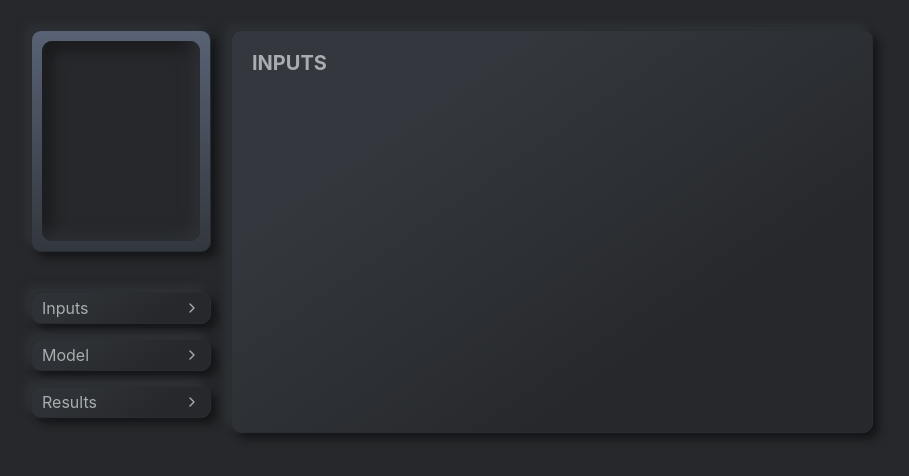
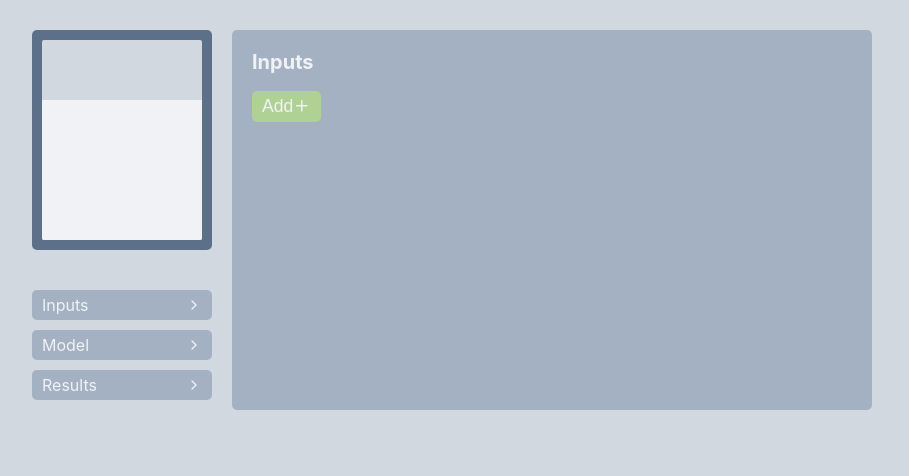
Before and after one commit to frankmangone/batch-simulator, a React (Create React App) app: page /inputs in a window 1280 px wide. Shown: the top 476 px of the page, without its empty margins (188-1097 px from the left). Built offline with nearby package versions, Linux system fonts and the light colour scheme.

Commit message:
New design

```diff
--- a/src/App.tsx
+++ b/src/App.tsx
@@ -13,10 +13,31 @@ import ModelPage from "./pages/ModelPage"
 import ResultsPage from "./pages/ResultsPage"
 
 const GlobalStyles = createGlobalStyle`
+  :root {
+    --color-primary-darkest: hsl(213,48%,15%);
+    --color-primary-darker: hsl(213,48%,30%);
+    --color-primary-dark: hsl(213,48%,50%);
+    --color-primary-normal: hsl(213,48%,70%);
+    --color-primary-light: hsl(213,48%,85%);
+    --color-primary-lighter: hsl(213,48%,95%);
+
+    --color-triadic-green-darker: hsl(93,40%,30%);
+    --color-triadic-green-dark: hsl(93,40%,45%);
+    --color-triadic-green-normal: hsl(93,40%,70%);
+    --color-triadic-green-light: hsl(93,40%,85%);
+    --color-triadic-green-lighter: hsl(93,40%,95%);
+
+    --color-grey-dark: hsl(213, 20%, 30%);
+    --color-grey-normal: hsl(213, 20%, 45%);
+    --color-grey-light: hsl(213, 20%, 70%);
+    --color-grey-lighter: hsl(213, 20%, 85%);
+    --color-grey-lightest: hsl(213, 20%, 95%);
+  }
+
   body {
     margin: 0;
     margin-top: 30px;
-    background-color: #26282B;
+    background-color: var(--color-grey-lighter);
   }
 `
 
--- /dev/null
+++ b/src/components/Button.tsx
@@ -0,0 +1,54 @@
+import styled from "styled-components"
+
+interface IButton {
+  color?: string
+}
+
+const Button = styled.button<IButton>`
+  align-items: center;
+  border-radius: 5px;
+  border: none;
+  cursor: pointer;
+  display: flex;
+  font-size: 1.1rem;
+  justify-content: space-between;
+  margin-bottom: 10px;
+  padding: 5px 10px;
+  text-decoration: none;
+
+  ${(props) => (colorsBase(props.color))}
+
+  &:hover {
+    ${(props) => (colorsHover(props.color))}
+  }
+`
+
+export default Button
+
+const colorsBase = (color?: string) => {
+  switch (color) {
+    case "green":
+      return `
+        background-color: var(--color-triadic-green-normal);
+        color: var(--color-grey-lightest);
+      `
+    default:
+      return `
+        background-color: var(--color-primary-dark);
+        color: var(--color-grey-lightest);
+      `
+  }
+}
+
+const colorsHover = (color?: string) => {
+  switch (color) {
+    case "green":
+      return `
+        background-color: var(--color-triadic-green-dark);
+      `
+    default:
+      return `
+        background-color: var(--color-primary-darker);
+      `
+  }
+}
--- /dev/null
+++ b/src/components/CompoundCard.tsx
@@ -0,0 +1,66 @@
+import styled from "styled-components"
+
+/* Types */
+import { ICompound } from "../types/Compound"
+
+interface ICompoundCardProps {
+  compound: ICompound
+}
+
+const CompoundCard: React.FC<ICompoundCardProps> = (props) => {
+  const { compound } = props
+
+  return (
+    <CompoundCardWrapper>
+      <CompoundCardInner>
+        <h1>{compound.symbol}</h1>
+        <CompoundColorBullet className="bullet" />
+      </CompoundCardInner>
+    </CompoundCardWrapper>
+  )
+}
+
+export default CompoundCard
+
+const CompoundCardWrapper = styled.li`
+  flex-basis: 33%;
+`
+
+const CompoundCardInner = styled.div`
+  margin: 5px;
+  padding: 20px;
+  position: relative;
+
+  align-items: center;
+  background-color: var(--color-grey-lighter);
+  border-radius: 5px;
+  display: flex;
+  color: #f7f3f2;
+  cursor: pointer;
+  overflow: hidden;
+
+  h1 {
+    margin: 0;
+    color: var(--color-grey-dark);
+    z-index: 2;
+  }
+
+  &:hover > .bullet {
+    transform: scale(18);
+    border-color: var(--color-grey-lighter);
+  }
+`
+
+const CompoundColorBullet = styled.div`
+  position: absolute;
+  width: 20px;
+  height: 20px;
+  top: 10px;
+  right: 10px;
+  border-radius: 50%;
+  transition: all 0.2s ease-in-out;
+  z-index: 1;
+
+  background-color: hsl(90, 80%, 65%);
+  border: 1px solid var(--color-grey-light);
+`
--- /dev/null
+++ b/src/components/CompoundList.tsx
@@ -0,0 +1,33 @@
+import styled from 'styled-components'
+
+/* Components */
+import CompoundCard from './CompoundCard'
+
+/* Types */
+import { ICompound } from '../types/Compound'
+
+interface ICompoundListProps {
+  compounds: ICompound[]
+}
+
+const CompoundList: React.FC<ICompoundListProps> = (props) => {
+  const { compounds } = props
+
+  return (
+    <CompoundListWrapper>
+      {compounds.map((compound, index) => (
+        <CompoundCard key={index} compound={compound} />
+      ))}
+    </CompoundListWrapper>
+  )
+}
+
+export default CompoundList
+
+const CompoundListWrapper = styled.ul`
+  align-self: stretch;
+  display: flex;
+  flex-wrap: wrap;
+  list-style-type: none;
+  padding-left: 0;
+`
--- a/src/components/PageTitle.tsx
+++ b/src/components/PageTitle.tsx
@@ -1,7 +1,7 @@
 import styled from "styled-components"
 
 const PageTitle = styled.h2`
-  color: #a8adb0;
+  color: var(--color-grey-lightest);
   font-size: 20px;
   margin-top: 0;
 `
--- a/src/components/Reactor.tsx
+++ b/src/components/Reactor.tsx
@@ -3,17 +3,18 @@ import styled from "styled-components"
 const Reactor: React.FC = () => {
   return (
     <ReactorWrapper>
-      <ReactorInterior></ReactorInterior>
+      <ReactorInterior>
+
+        <ReactorLiquid id='liquid'/>
+      </ReactorInterior>
     </ReactorWrapper>
   )
 }
 
 const ReactorWrapper = styled.div`
   position: relative;
-  background: linear-gradient(180deg, #586274 0%, #26282b 134.84%);
-  border: 1px solid #292c30;
-  border-radius: 10px;
-  box-shadow: -6px -6px 8px #2e3135, 6px 6px 8px #151618;
+  background-color: var(--color-grey-normal);
+  border-radius: 5px;
   height: 220px;
   margin-bottom: 40px;
 `
@@ -25,9 +26,19 @@ const ReactorInterior = styled.div`
   left: 10px;
   right: 10px;
 
-  background-color: #26282b;
-  box-shadow: inset -6px -6px 16px #2e3135, inset 6px 6px 16px #151618;
-  border-radius: 10px;
+  background-color: var(--color-grey-lighter);
+  border-radius: 2px;
+  overflow: hidden;
+`
+
+const ReactorLiquid = styled.div`
+  position: absolute;
+  left: 0;
+  bottom: 0;
+
+  background-color: var(--color-grey-lightest);
+  height: 70%;
+  width: 100%;
 `
 
 export default Reactor
--- /dev/null
+++ b/src/constants/compoundColors.tsx
@@ -0,0 +1,29 @@
+export const COMPOUND_COLORS_CODES = [
+  "red2",
+  "yellow",
+  "green1",
+  "skyBlue2",
+  "violet1",
+  "waterGreen2",
+]
+
+export const COMPOUND_COLORS = {
+  orange: "hsl(30, 80%, 65%)",
+  yellow: "hsl(50, 80%, 65%)",
+  lime: "hsl(70, 80%, 65%)",
+  green1: "hsl(90, 80%, 65%)",
+  green2: "hsl(110, 80%, 65%)",
+  waterGreen1: "hsl(130, 80%, 65%)",
+  waterGreen2: "hsl(150, 80%, 65%)",
+  skyBlue1: "hsl(170, 80%, 65%)",
+  skyBlue2: "hsl(190, 80%, 65%)",
+  blue1: "hsl(210, 80%, 65%)",
+  blue2: "hsl(230, 80%, 65%)",
+  violet1: "hsl(250, 80%, 65%)",
+  violet2: "hsl(270, 80%, 65%)",
+  pink1: "hsl(290, 80%, 65%)",
+  pink2: "hsl(310, 80%, 65%)",
+  pink3: "hsl(330, 80%, 65%)",
+  red1: "hsl(350, 80%, 65%)",
+  red2: "hsl(10, 80%, 65%)",
+}
--- a/src/layouts/MainLayout.tsx
+++ b/src/layouts/MainLayout.tsx
@@ -54,16 +54,18 @@ const SideContent = styled.div`
 
     a {
       align-items: center;
-      background: linear-gradient(145deg, #2e3135 24.15%, #26282b 73.55%);
-      border: 1px solid #292c30;
-      border-radius: 10px;
-      box-shadow: -6px -6px 8px #2e3135, 6px 6px 8px #151618;
-      color: #a8adb0;
+      background-color: var(--color-grey-light);
+      border-radius: 5px;
+      color: var(--color-grey-lightest);
       display: flex;
       justify-content: space-between;
-      margin-bottom: 15px;
+      margin-bottom: 10px;
       padding: 5px 10px;
       text-decoration: none;
+
+      &:hover {
+        background-color: var(--color-primary-dark);
+      }
 
       p {
         margin: 0;
@@ -73,10 +75,8 @@ const SideContent = styled.div`
 `
 
 const MainContent = styled.div`
-  background: linear-gradient(145deg, #34383e 24.15%, #26282b 73.55%);
-  border: 1px solid #292c30;
-  border-radius: 10px;
-  box-shadow: -6px -6px 8px #2e3135, 6px 6px 8px #151618;
+  background: var(--color-grey-light);
+  border-radius: 5px;
   flex-basis: 600px;
   padding: 20px;
 `
--- a/src/pages/InputsPage.tsx
+++ b/src/pages/InputsPage.tsx
@@ -1,9 +1,27 @@
+/* Components */
+import Button from '../components/Button'
 import PageTitle from "../components/PageTitle"
+import CompoundList from "../components/CompoundList"
+import { FiPlus } from "react-icons/fi"
+
+/* Hooks */
+import { useData } from "../context/DataContext"
 
 const InputsPage: React.FC = () => {
+  const { compounds, addCompound } = useData()
+
   return (
     <>
-      <PageTitle>INPUTS</PageTitle>
+      <PageTitle>Inputs</PageTitle>
+      <Button
+        color='green'
+        onClick={() => {
+          addCompound({ symbol: "A", concentration: 0 })
+        }}
+      >
+        Add <FiPlus />
+      </Button>
+      <CompoundList compounds={compounds} />
     </>
   )
 }
--- a/src/pages/ModelPage.tsx
+++ b/src/pages/ModelPage.tsx
@@ -3,7 +3,7 @@ import PageTitle from "../components/PageTitle"
 const ModelPage: React.FC = () => {
   return (
     <>
-      <PageTitle>MODEL</PageTitle>
+      <PageTitle>Model</PageTitle>
     </>
   )
 }
--- a/src/pages/ResultsPage.tsx
+++ b/src/pages/ResultsPage.tsx
@@ -3,7 +3,7 @@ import PageTitle from "../components/PageTitle"
 const ResultsPage: React.FC = () => {
   return (
     <>
-      <PageTitle>RESULTS</PageTitle>
+      <PageTitle>Results</PageTitle>
     </>
   )
 }
```
Also changed, not shown: src/components/CompoundTile.tsx (added, +17 -0 lines).
